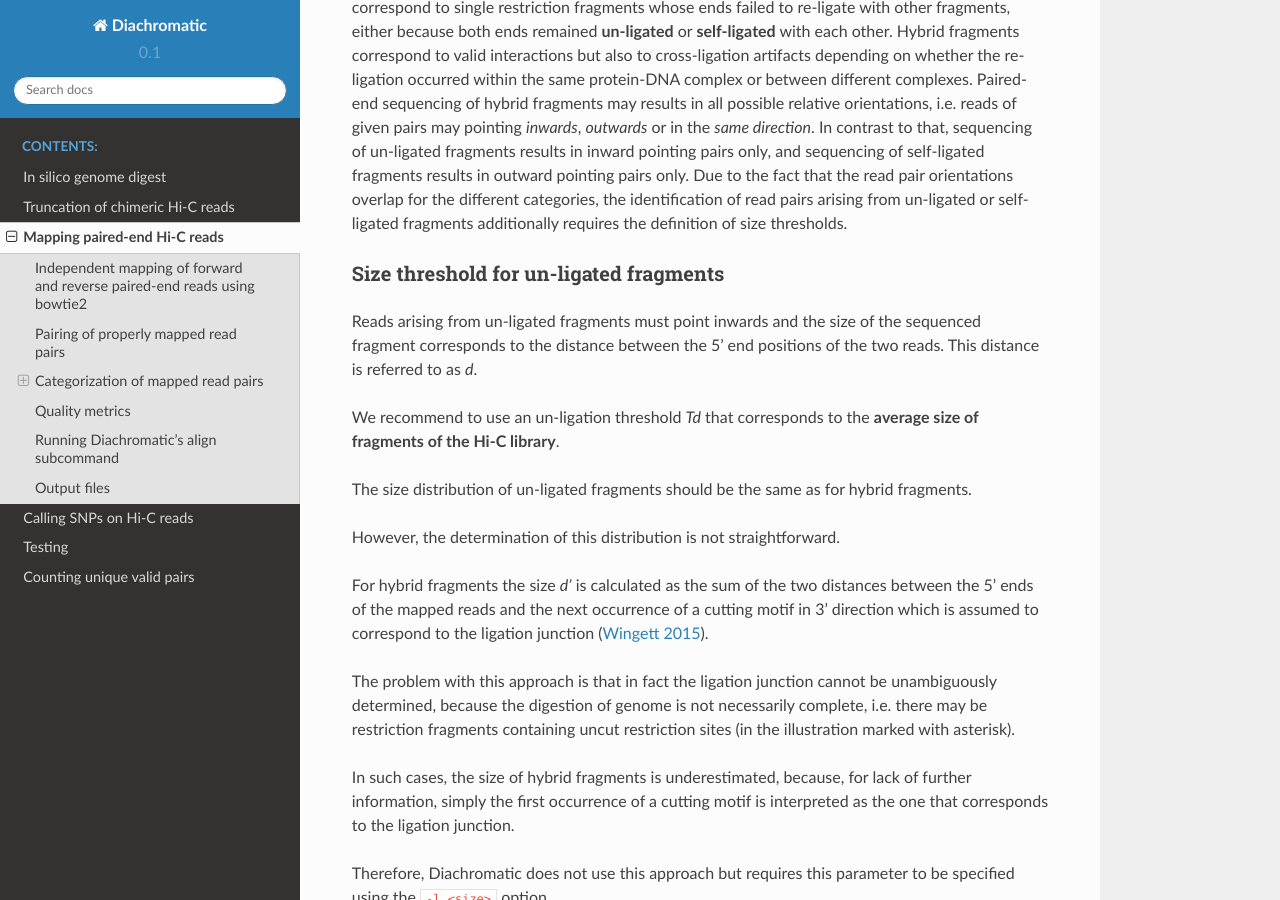
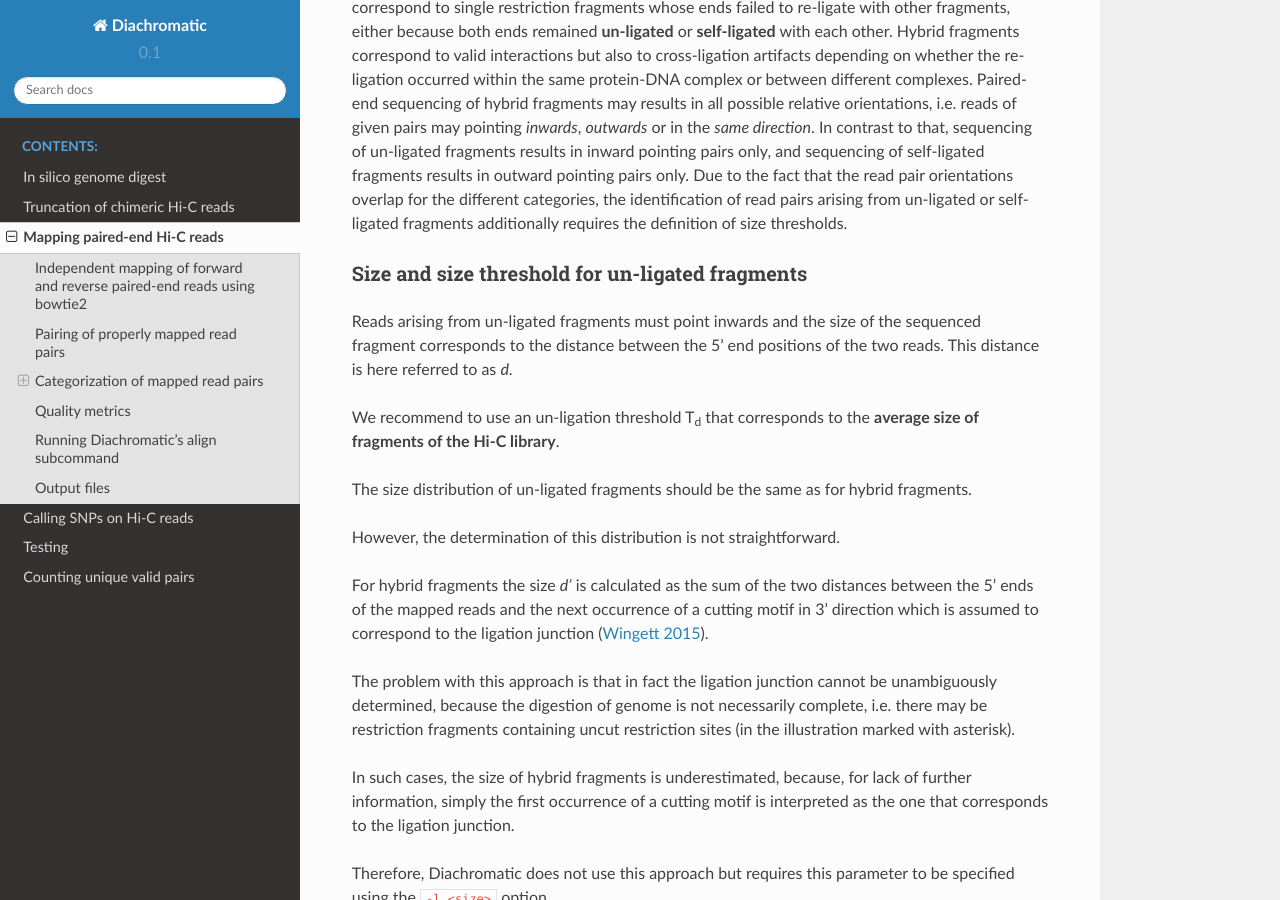
Before and after one commit to TheJacksonLaboratory/diachromatic, a Sphinx documentation site: the page built from docs/mapping.rst, in a window 1280 px wide and 900 px high, scrolled down 2154 px. Built offline with Sphinx 7.4.7 and the Read the Docs theme 2.0.0, drawn with Linux system fonts in a browser that asks for light colours; some of the changed text lies outside the part shown.

```diff
--- a/docs/digest.rst
+++ b/docs/digest.rst
@@ -7,7 +7,7 @@
 reads to pairs of restriction digest. Therefore, the ``align`` subcommand of Diachromatic requires a list of all
 restriction digests that result from the in silico digestions of a given genome with the chosen enzyme or enzymes.
 Such lists can be generated using the GOPHER_ software. The TSV
-formatted file exported from GOPHER can be passed to Diachromatic using the ``-m`` or ``digest`` option.
+formatted file exported from GOPHER can be passed to Diachromatic using the ``-d`` or ``digest`` option.
 
 .. _GOPHER: https://github.com/TheJacksonLaboratory/Gopher
 
--- a/docs/mapping.rst
+++ b/docs/mapping.rst
@@ -57,13 +57,17 @@
 additionally requires the definition of size thresholds.
 
 
-Size threshold for un-ligated fragments
----------------------------------------
+Size and size threshold for un-ligated fragments
+------------------------------------------------
 
 Reads arising from un-ligated fragments must point inwards and the size of the sequenced fragment corresponds to
-the distance between the 5' end positions of the two reads. This distance is referred to as *d*.
+the distance between the 5' end positions of the two reads. This distance is here referred to as *d*.
 
-We recommend to use an un-ligation threshold *Td* that corresponds to the **average size of fragments of the Hi-C library**.
+
+
+We recommend to use an un-ligation threshold T\ :sub:`d` that corresponds to the **average size of fragments of the Hi-C library**.
+
+
 
 The size distribution of un-ligated fragments should be the same as for hybrid fragments.
 
```
Also changed, not shown: other parts of docs/mapping.rst (+0 -2 lines), docs/img/fragment_categories.svg, docs/img/fragment_sizes.svg (added).
